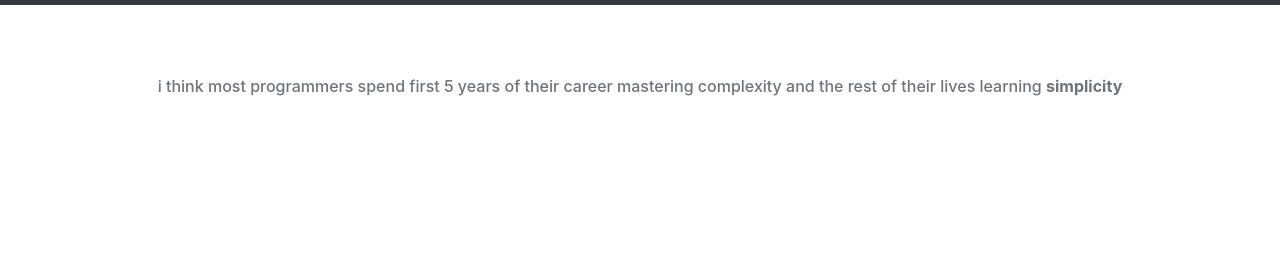
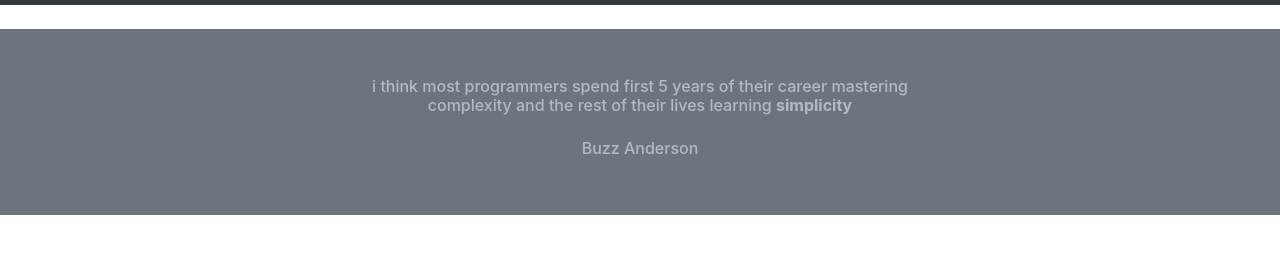
Before and after one commit to tim2323/exercice-sass-flati-design, a website: page index.html in a window 1280 px wide. Shown: the part 77-330 px from the top of the page. Drawn offline with nearby package versions, Linux system fonts and the light colour scheme.

Commit message:
add section texte

```diff
--- a/index.html
+++ b/index.html
@@ -54,9 +54,10 @@
     <!-- header img -->
     <img src="/sass-site-flati-design/public/images/bg-header.png" alt="" class="w-100">
     <!-- section texte -->
-    <div class=" bg-black-50 d-flex align-item-center mx-auto text-center mt-5" >
+    <div class=" bg-secondary d-flex align-item-center mx-auto text-center py-5" >
             <div class="mx-auto text-center text-center">
-                <h6 class="mx-auto pb-5 text-center text-secondary mx-5">i think most programmers spend first 5 years of their career mastering complexity and the rest of their lives learning <strong>simplicity</strong></h6>
+                <h6 class="mx-auto pb-3 text-center text-white-50 mx-5">i think most programmers spend first 5 years of their career mastering <br> complexity and the rest of their lives learning <strong>simplicity</strong></h6>
+                <h6 class="text-white-50">Buzz Anderson</h6>
 
             </div>
           </div>
```
